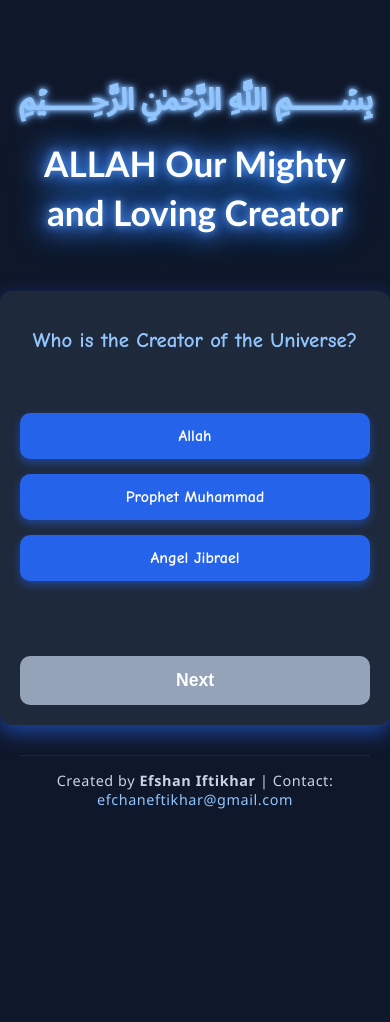
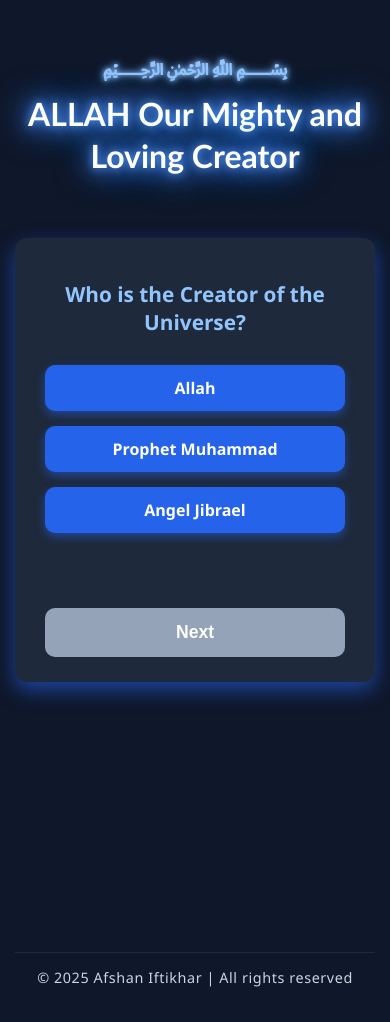
Before and after one commit to efshan-eftikhar/IslamicQuiz, a plain HTML site: page index.html in a window 390 px wide. Before the commit the page ends 924 px from the top, so only its background shows below. Drawn offline with Linux system fonts and the light colour scheme; a script that the page names is missing.

Commit message:
Update index.html

```diff
--- a/index.html
+++ b/index.html
@@ -5,39 +5,38 @@
   <meta name="viewport" content="width=device-width, initial-scale=1" />
   <title>Allah: Our Mighty and Loving Creator - Quiz</title>
   <style>
-    /* Body & base styles */
+    /* Base & Body styles */
     body {
       margin: 0;
-      padding: 0;
+      padding: 20px 15px;
       background-color: #0f172a; /* dark navy */
       color: #cbd5e1; /* light gray-blue */
-      font-family: 'Comic Sans MS', cursive, sans-serif;
+      font-family: 'Segoe UI', Tahoma, Geneva, Verdana, sans-serif;
       text-align: center;
       min-height: 100vh;
       display: flex;
       flex-direction: column;
+      align-items: center;
       justify-content: flex-start;
-      align-items: center;
-      padding: 20px;
     }
 
-    /* Heading with divine glow effect */
+    /* Heading with glow */
     h1#allah-heading {
-      font-size: 2.8em;
+      font-size: 2.5rem;
       color: #ffffff;
       text-shadow:
         0 0 10px #60a5fa,
         0 0 20px #2563eb,
         0 0 30px #3b82f6,
         0 0 40px #60a5fa;
-      font-weight: bold;
+      font-weight: 700;
+      margin-top: 30px;
+      line-height: 1.3;
       font-family: 'Trebuchet MS', 'Segoe UI', sans-serif;
-      margin-top: 40px;
-      line-height: 1.4;
     }
 
     h1#allah-heading span {
-      font-size: 1.4em;
+      font-size: 1.6rem;
       display: block;
       color: #93c5fd;
       margin-bottom: 10px;
@@ -49,17 +48,18 @@
 
     /* Quiz container */
     .quiz-container {
-      background-color: #1e293b; /* dark slate */
+      background-color: #1e293b;
       border-radius: 12px;
       padding: 25px 30px;
       margin: 40px auto;
       max-width: 600px;
       width: 100%;
       box-shadow: 0 8px 20px rgba(37, 99, 235, 0.6);
+      box-sizing: border-box;
     }
 
     #question {
-      font-size: 1.6em;
+      font-size: 1.5rem;
       margin-bottom: 25px;
       font-weight: 600;
       color: #93c5fd;
@@ -73,44 +73,45 @@
     }
 
     #options li {
-      background-color: #2563eb; /* bright blue */
+      background-color: #2563eb;
       color: white;
       padding: 14px 20px;
       margin-bottom: 15px;
       border-radius: 10px;
       cursor: pointer;
-      font-weight: bold;
+      font-weight: 700;
       box-shadow: 0 4px 10px rgba(37, 99, 235, 0.5);
       transition: background-color 0.3s ease, box-shadow 0.3s ease;
       user-select: none;
+      font-size: 1.1rem;
     }
 
     #options li:hover {
-      background-color: #3b82f6; /* lighter blue */
+      background-color: #3b82f6;
       box-shadow: 0 6px 16px rgba(59, 130, 246, 0.8);
     }
 
     #options li.selected {
-      background-color: #22c55e; /* green */
+      background-color: #22c55e;
       box-shadow: 0 6px 20px rgba(34, 197, 94, 0.8);
     }
 
     #feedback {
       margin-top: 20px;
-      font-size: 1.2em;
+      font-size: 1.25rem;
       min-height: 30px;
       font-weight: 600;
     }
 
     #nextBtn {
       margin-top: 25px;
-      padding: 12px 28px;
+      padding: 14px 32px;
       background-color: #2563eb;
       color: white;
       border: none;
       border-radius: 10px;
       font-weight: 700;
-      font-size: 1.1em;
+      font-size: 1.2rem;
       cursor: pointer;
       box-shadow: 0 6px 15px rgba(37, 99, 235, 0.7);
       transition: background-color 0.3s ease, box-shadow 0.3s ease;
@@ -135,37 +136,79 @@
       margin-top: 30px;
       padding: 25px 20px;
       border-radius: 15px;
-      font-family: 'Comic Sans MS', cursive, sans-serif;
       max-width: 600px;
       box-shadow: 0 6px 15px rgba(59, 130, 246, 0.5);
       line-height: 1.5;
       display: none;
+      text-align: left;
+      font-size: 1rem;
     }
 
     #naseehat h2 {
       color: #60a5fa;
       margin-bottom: 15px;
+      font-weight: 700;
     }
 
-    /* Responsive adjustments */
+    /* Footer styles */
+    footer {
+      background-color: #0f172a;
+      color: #cbd5e1;
+      text-align: center;
+      padding: 15px 20px;
+      font-family: 'Segoe UI', Tahoma, Geneva, Verdana, sans-serif;
+      font-size: 0.9rem;
+      letter-spacing: 0.04em;
+      border-top: 1px solid #1e293b;
+      user-select: none;
+      margin-top: auto;
+      width: 100%;
+      box-sizing: border-box;
+    }
+
+    footer a {
+      color: #93c5fd;
+      text-decoration: none;
+    }
+    footer a:hover {
+      text-decoration: underline;
+    }
+
+    /* Disqus container */
+    #disqus_thread {
+      max-width: 600px;
+      margin: 40px auto 60px auto;
+      box-sizing: border-box;
+      width: 95%;
+      min-height: 150px;
+    }
+
+    /* Responsive */
     @media (max-width: 700px) {
       h1#allah-heading {
-        font-size: 2.2em;
+        font-size: 2rem;
       }
       #question {
-        font-size: 1.3em;
+        font-size: 1.3rem;
+      }
+      #options li {
+        font-size: 1rem;
+        padding: 12px 16px;
       }
       #nextBtn {
         width: 100%;
         padding: 14px 0;
-      }
-      .quiz-container {
-        padding: 20px 20px;
-        margin: 30px 15px;
+        font-size: 1.1rem;
       }
       #naseehat {
-        margin: 20px 15px;
+        margin: 20px 10px;
         padding: 20px 15px;
+        font-size: 0.95rem;
+        text-align: center;
+      }
+      #disqus_thread {
+        width: 100%;
+        margin: 30px auto 50px auto;
       }
     }
   </style>
@@ -185,7 +228,7 @@
   </div>
 
   <div id="naseehat">
-    <h2>✅MashaAllah Quiz completed! May your heart be filled with wisdom and your actions with faith.</h2>
+    <h2>✅ MashaAllah Quiz completed! May your heart be filled with wisdom and your actions with faith.</h2>
     <p>
       Allah created us so we may know Him and follow His guidance with love and sincerity.<br><br>
       <strong>Dear Parents:</strong> Help your children stay close to the Deen through kindness, love, and joyful Islamic learning.<br><br>
@@ -293,14 +336,13 @@
       feedbackEl.textContent = "✔️ Correct! Well done.";
       feedbackEl.style.color = "#22c55e";
     } else {
-      feedbackEl.textContent = "❌ Oops! That's not correct.";
-      feedbackEl.style.color = "#ef4444";
+      feedbackEl.textContent = `❌ Incorrect. The right answer is "${currentQuestion.options[currentQuestion.answer]}".`;
+      feedbackEl.style.color = "#f87171";
     }
-
     nextBtn.disabled = false;
   }
 
-  nextBtn.onclick = () => {
+  nextBtn.addEventListener("click", () => {
     currentQuestionIndex++;
     if (currentQuestionIndex < quizData.length) {
       loadQuestion();
@@ -308,44 +350,33 @@
       quizDiv.style.display = "none";
       naseehatDiv.style.display = "block";
     }
-  };
+  });
 
-  // Load first question on page load
   loadQuestion();
 </script>
 
-<footer style="
-  background-color: #0f172a;
-  color: #cbd5e1;
-  text-align: center;
-  padding: 15px 20px;
-  font-family: 'Segoe UI', Tahoma, Geneva, Verdana, sans-serif;
-  font-size: 0.9em;
-  letter-spacing: 0.04em;
-  border-top: 1px solid #1e293b;
-  user-select: none;
-">
-  Created by <strong>Efshan Iftikhar</strong> | Contact:
-  <a href="mailto:efchaneftikhar@gmail.com" style="color: #93c5fd; text-decoration: none;">
-    efchaneftikhar@gmail.com
-  </a>
-</footer>
-<!-- Disqus Comments Section -->
-<div id="disqus_thread" style="max-width: 800px; margin: 40px auto;"></div>
+  <!-- Disqus Comments Embed -->
+  <div id="disqus_thread"></div>
   <script>
     var disqus_config = function () {
-    this.page.url = window.location.href;  // Current page URL
-    this.page.identifier = window.location.pathname; // Unique page identifier
+      this.page.url = window.location.href;  // Set current page URL
+      this.page.identifier = "allah-quiz-2025-afshan"; // Unique page identifier
     };
-
     (function() {
       var d = document, s = d.createElement('script');
-    s.src = 'https://defendpakistan-1.disqus.com/embed.js'; // ✅ Use your actual shortname here
+      s.src = 'https://allah-quiz-afshan.disqus.com/embed.js'; // Replace with your Disqus shortname
       s.setAttribute('data-timestamp', +new Date());
       (d.head || d.body).appendChild(s);
     })();
   </script>
+  <noscript>
+    Please enable JavaScript to view the
+    <a href="https://disqus.com/?ref_noscript" rel="nofollow">comments powered by Disqus.</a>
+  </noscript>
 
+  <footer>
+    © 2025 Afshan Iftikhar | All rights reserved
+  </footer>
 
 </body>
 </html>
```
Lines whose indentation alone changed are shown as unchanged.
